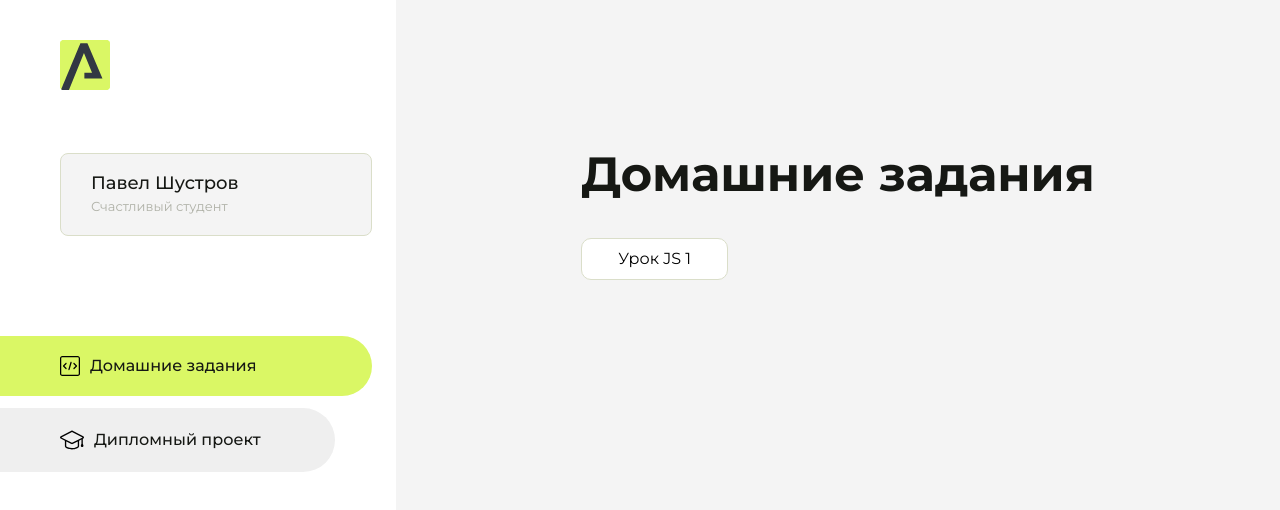
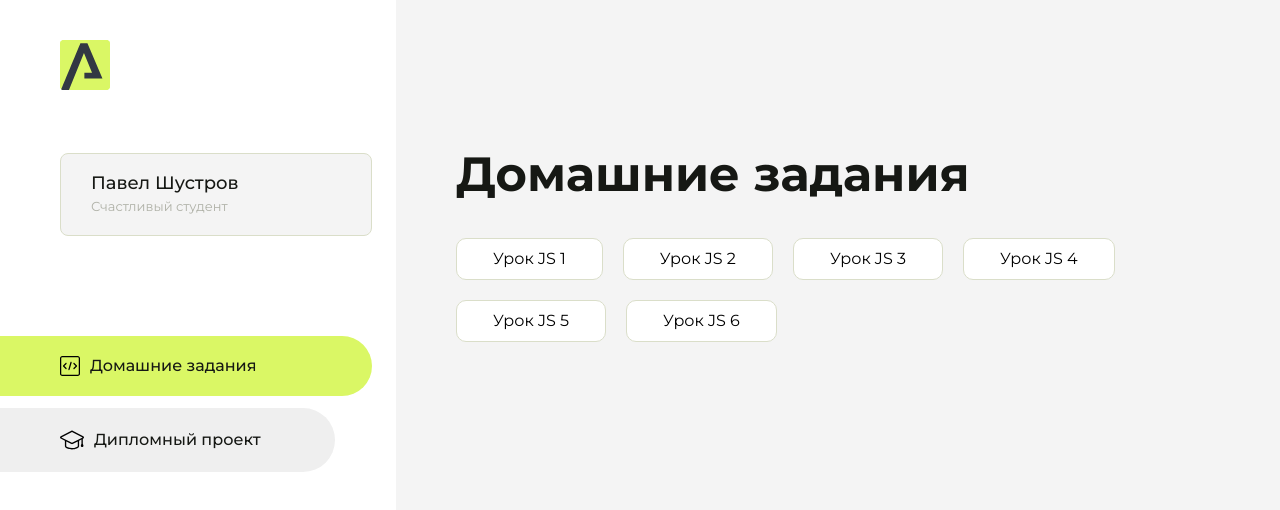
Before and after one commit to Batprojeckt/Homework, a plain HTML site: page index.html in a window 1280 px wide. Drawn offline with Linux system fonts and the light colour scheme.

Commit message:
Update index.html

```diff
--- a/index.html
+++ b/index.html
@@ -95,6 +95,21 @@
                     <li class="content__list-item">
                         <a href="JS_Lesson-1/index.html">Урок JS 1</a>
                     </li>
+                      <li class="content__list-item">
+                        <a href="JS_Lesson-2/index.html">Урок JS 2</a>
+                    </li>
+                      <li class="content__list-item">
+                        <a href="JS_Lesson-3/index.html">Урок JS 3</a>
+                    </li>
+                      <li class="content__list-item">
+                        <a href="JS_Lesson-4/index.html">Урок JS 4</a>
+                    </li>
+                      <li class="content__list-item">
+                        <a href="JS_Lesson-5/index.html">Урок JS 5</a>
+                    </li>
+                      <li class="content__list-item">
+                        <a href="JS_Lesson-6/index.html">Урок JS 6</a>
+                    </li>
                 </ul>
             </div>
             <div class="content__block hidden" id="diplomBlock">
```
